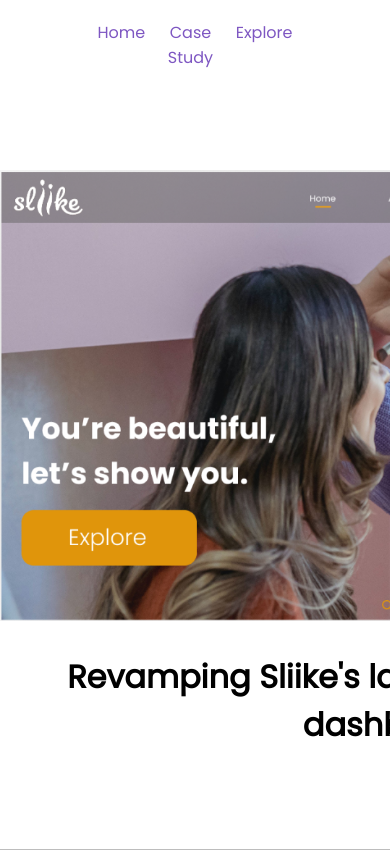
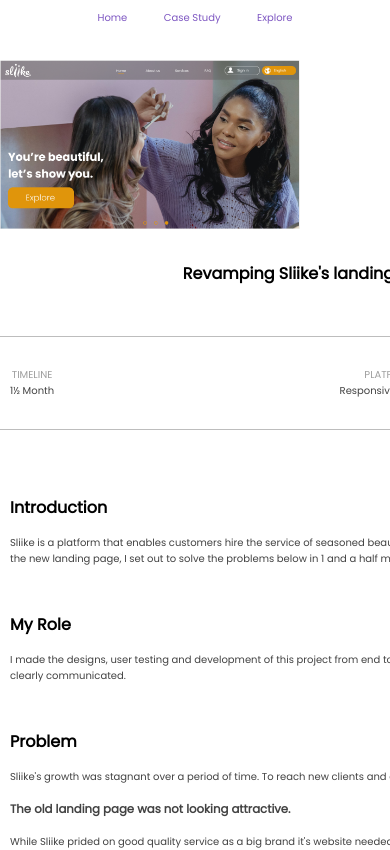
Before and after one commit to ObinnaKelvin/uiportfolio, a React (Create React App) app: page /casestudy in a window 390 px wide. Shown: the top 850 px of the page. Built offline with nearby package versions, Linux system fonts and the light colour scheme.

Commit message:
Implementing Mobile version of Case Study Page Part 1

```diff
--- a/src/App.css
+++ b/src/App.css
@@ -62,3 +62,15 @@
   /*color: #d1c4e9;*/
   color: #7e57c2;
 }
+
+
+@media screen and (max-width:  500px) {
+  nav {
+    font-size: 10px;
+    /*border: 1px solid red;*/
+    height: 30px;
+    padding: 10px 0px 0px 0px;
+  }
+
+
+}
--- a/src/components/casestudy/casestudy.css
+++ b/src/components/casestudy/casestudy.css
@@ -109,3 +109,61 @@
 .cs1-hero-image {
 	width:  100%;
 }
+
+
+@media screen and (max-width:  500px) {
+
+	.cs {
+		margin-top: 20px;
+	}
+	.cs1-hero-image {
+		width: 300px;
+		margin-top: 0px;
+	}
+
+	.hero-caption {
+		font-size: 8px;
+	}
+
+	.hero-details {
+		font-size: 10px;
+		display: flex;
+		flex-direction: row;
+		padding: 30px 10px 30px 10px;
+		/*color: blue;*/
+		/*width: 600px;*/
+		width: 100%;
+		justify-content: space-between;
+		text-align: center;
+		/*border: 1px solid red;*/
+		border-top: 1px solid #bdbdbd;
+		border-bottom: 1px solid #bdbdbd;
+		margin: 50px 0px 50px 0px;
+	}
+
+	.cs1-header {
+		font-size: 8px;
+		margin: 15px 0px 15px 0px;
+		padding: 0px 10px 0px 10px;
+	}
+
+	.cs1-body {
+		font-size: 10px;
+		padding: 0px 10px 0px 10px;
+	}
+
+	.cs1-emphasis {
+		width: 240px;
+		/*border-radius: 10px;*/
+		padding: 30px 10px 30px 10px;
+	}
+
+	.cs1-emphasis-sub {
+		font-size: 12px;
+		padding: 20px;
+	}
+	.sub-details {
+		font-size: 10px;
+	}
+
+}
--- a/src/components/casestudy/casestudy.jsx
+++ b/src/components/casestudy/casestudy.jsx
@@ -190,7 +190,8 @@
 							</p>
 							<br/>
 							<div>
-								<img class = "cs1-body-image" src={sketches} alt="An image of early ideation sketches"/>
+								<img class = "cs1-body-image" src={sketches} alt="A screenshot of early ideation sketches"  onClick={() => setOpenModal(true)}/>
+								<Modal open={openModal} onClose={()=>setOpenModal(false)} image={sketches} alt="A screenshot of early ideation sketches"/>
 							</div>
 							<p>
 							<br/>
@@ -198,7 +199,8 @@
 							as I continued refining the designs.
 							</p>
 							<div>
-								<img class = "cs1-body-image" src={hfd} alt="4 versions of Hero section"/>
+								<img class = "cs1-body-image" src={hfd} alt="Four versions of Hero section" onClick={() => setOpenModal(true)}/>
+								{/*<Modal open={openModal} onClose={()=>setOpenModal(false)} image={hfd} alt="Four versions of Hero section"/>*/}
 							</div>
 
 					</div>
--- a/src/components/modal/Modal.jsx
+++ b/src/components/modal/Modal.jsx
@@ -5,8 +5,8 @@
 
 	if (!open) return null;
 	return (
-		<div className='overlay'>
-			<div className='modalContainer'>
+		<div onClick={onClose} className='overlay'>
+			<div onClick={(e) => {e.stopPropagation()}} className='modalContainer'>
 				<div>
 					<img className="modalImage" src={image} alt={alt}/>
 					<div className="modalContent">{alt}</div>
```
